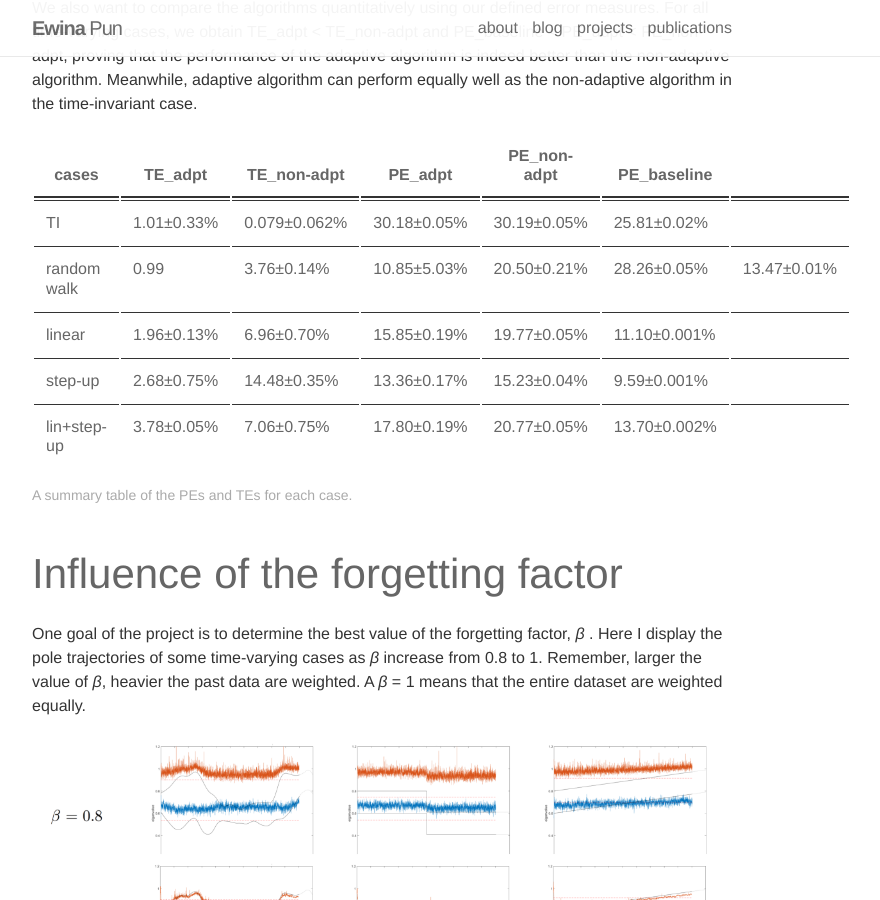
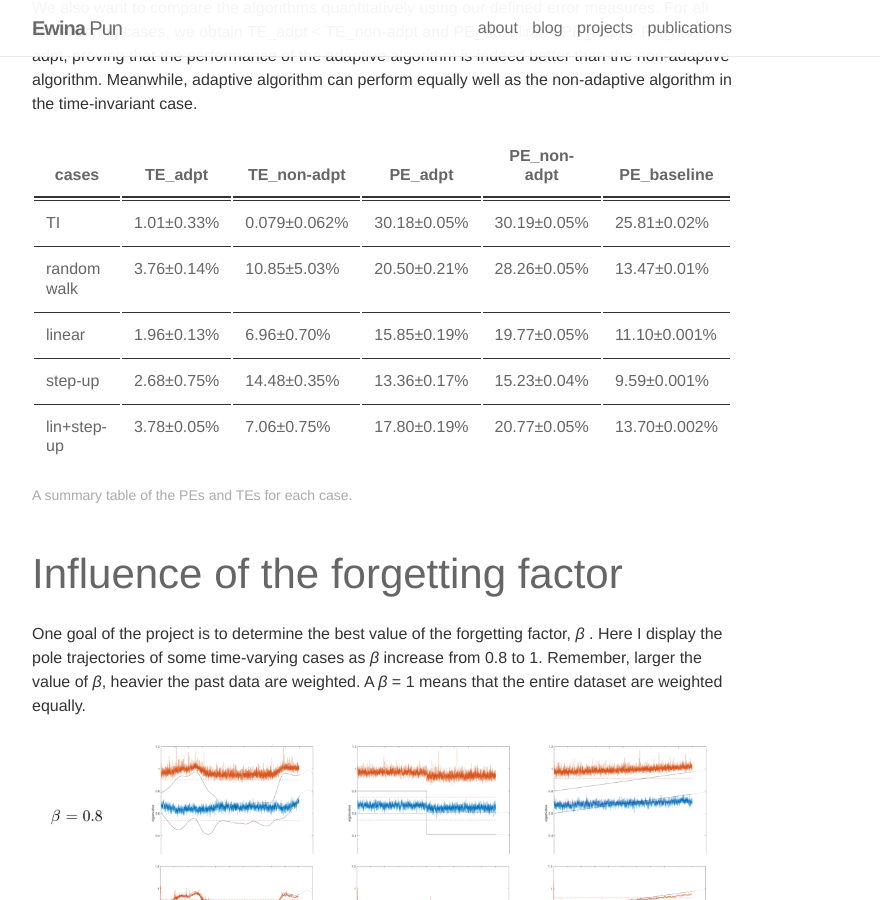
Before and after one commit to ewinapun/ewinapun.github.io, a Jekyll site: the page built from _projects/2_project.markdown, in a window 1280 px wide and 900 px high, scrolled down 3361 px. Shown: the whole window, without its empty margins (258-1138 px from the left). Built offline with Jekyll 4.4.1, drawn with Linux system fonts in a browser that asks for light colours; nearby versions of some CDN libraries.

Commit message:
subid project

```diff
--- a/_projects/2_project.markdown
+++ b/_projects/2_project.markdown
@@ -81,7 +81,7 @@ We also want to compare the algorithms quantitatively using our defined error me
 | cases | TE_adpt | TE_non-adpt | PE_adpt | PE_non-adpt | PE_baseline |
 | --- | --- | --- | ---  | --- | --- | --- |
 | TI | 1.01±0.33% | 0.079±0.062% | 30.18±0.05% | 30.19±0.05% | 25.81±0.02% |
-| random walk | 0.99 | 3.76±0.14% | 10.85±5.03% | 20.50±0.21% | 28.26±0.05% | 13.47±0.01% |
+| random walk | 3.76±0.14% | 10.85±5.03% | 20.50±0.21% | 28.26±0.05% | 13.47±0.01% |
 | linear | 1.96±0.13% | 6.96±0.70% | 15.85±0.19% | 19.77±0.05% | 11.10±0.001% |
 | step-up | 2.68±0.75% | 14.48±0.35% | 13.36±0.17% | 15.23±0.04% | 9.59±0.001% |
 | lin+step-up | 3.78±0.05% | 7.06±0.75% | 17.80±0.19% | 20.77±0.05% | 13.70±0.002% |
```
